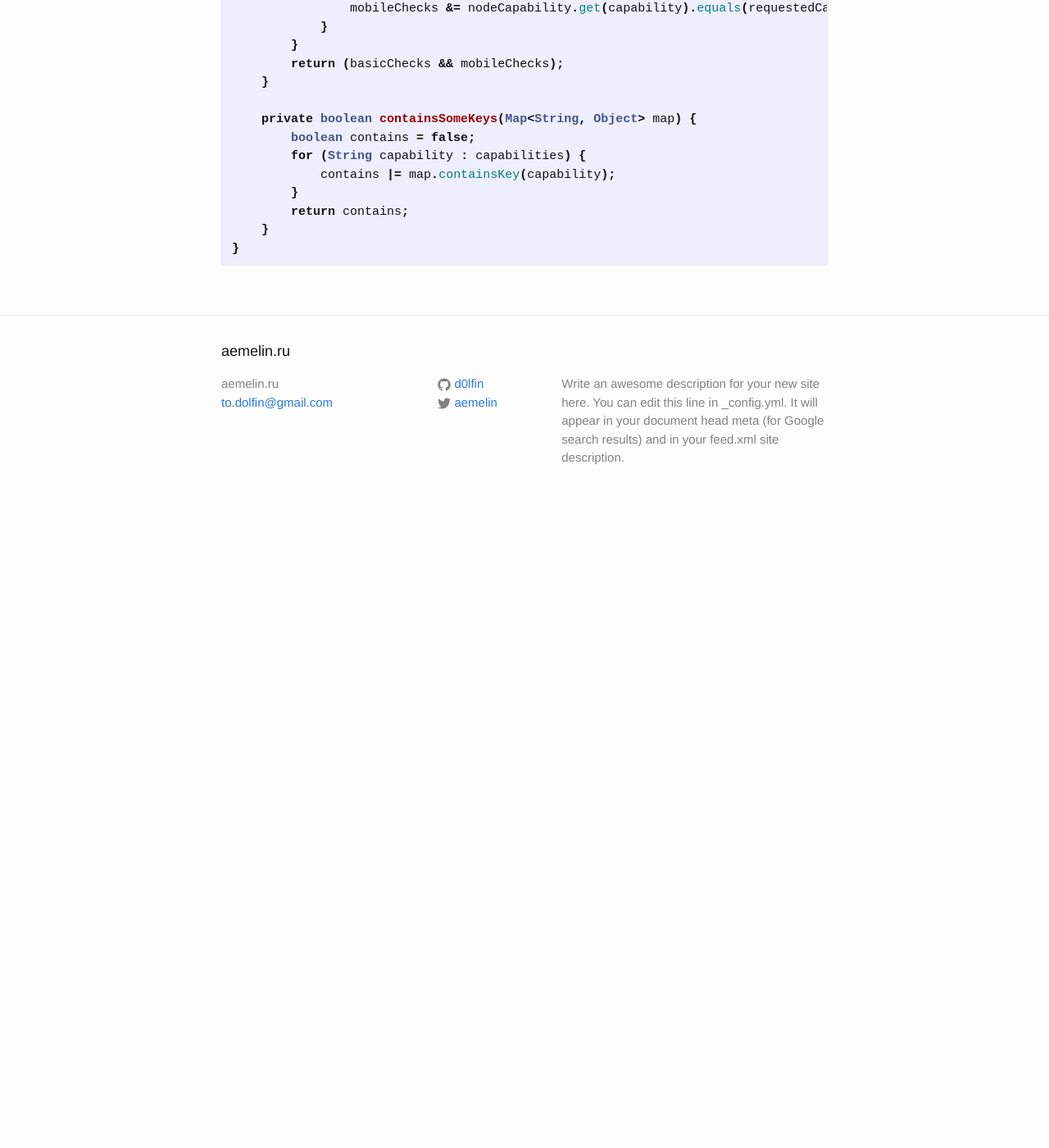
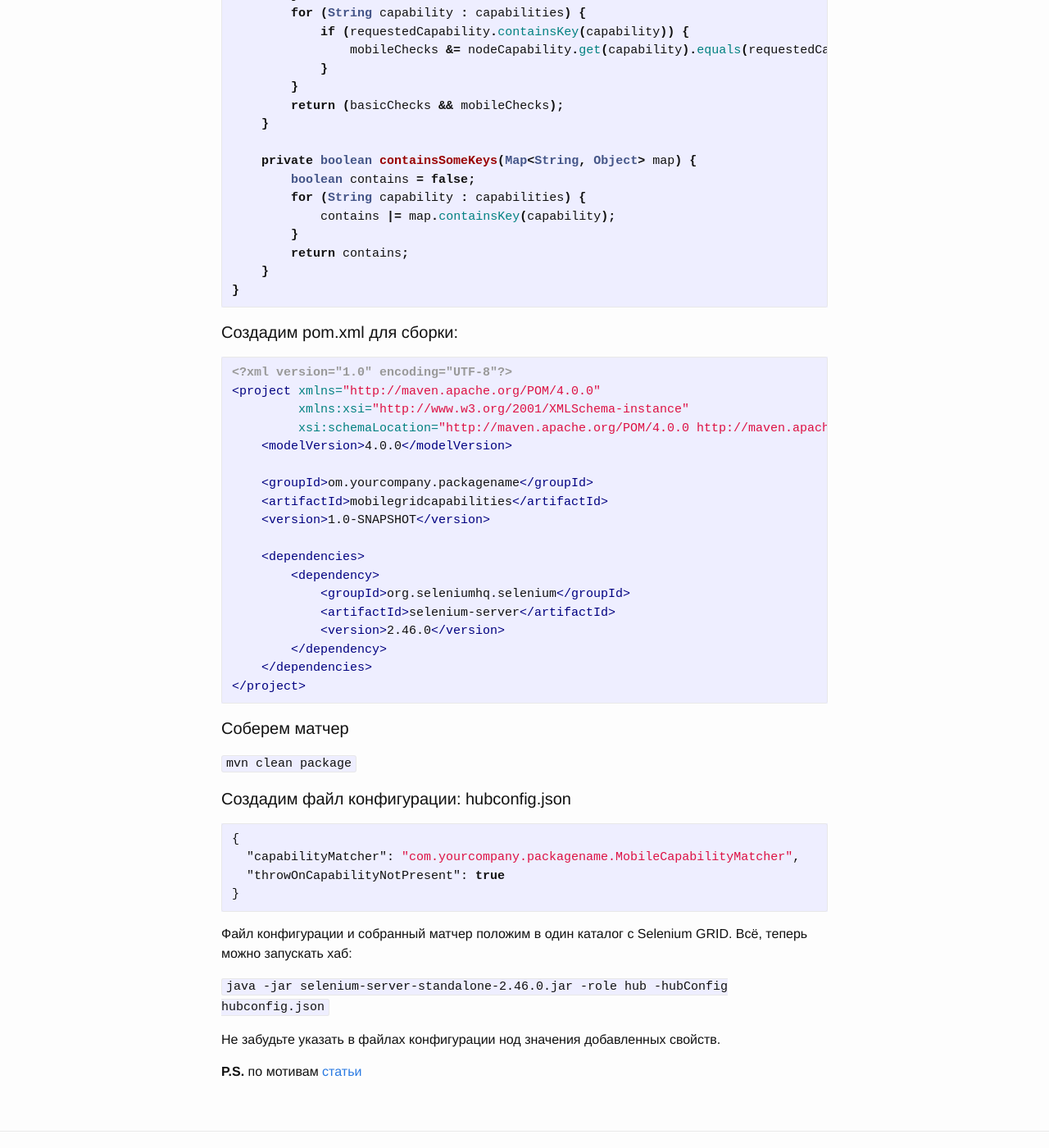
Before and after one commit to d0lfin/d0lfin.github.io, a Jekyll site: the page built from _posts/2016-06-16-selenium-grid-custom-capability-matcher.md, in a window 1280 px wide and 1400 px high, scrolled down 821 px. Shown: the whole window at 82% size. Built offline with Jekyll 4.4.1, drawn with Linux system fonts in a browser that asks for light colours; before the commit the page ends 1451 px from its top, so only the background shows below that; some of the changed text lies outside the part shown.

Commit message:
grid release

````diff
--- a/_posts/2016-06-16-selenium-grid-custom-capability-matcher.md
+++ b/_posts/2016-06-16-selenium-grid-custom-capability-matcher.md
@@ -1,7 +1,7 @@
 ---
 layout: post
 title: Пользовательские capabilities и Selenium GRID
-tags: [docker, ssh]
+tags: [java, selenium]
 ---
 [Selenium GRID](https://github.com/SeleniumHQ/selenium/wiki/Grid2) умеет работать со следующими capabilities:
 
@@ -10,9 +10,11 @@ tags: [docker, ssh]
 3. version (Browser version)
 4. applicationName (недокументированная capability)
 
-Но что делать, если у устройств, на которых запускаются тесты больше свойств и вы хотите запускать тесты на конкретных?
+Но что делать, если у устройств, на которых запускаются тесты, больше свойств,
+и вы хотите фильтровать запуск тестов по этим свойствам? Давайте разберемся.
 К примеру, на у телефонов есть размер экрана и архитектура процессора.
-Чтобы решить эту проблему, достаточно реализовать свой матчер для дополнительных capabilities:
+
+#### Реализуем свой матчер для дополнительных capabilities: MobileCapabilityMatcher.java
 
 ```java
 public class MobileCapabilityMatcher extends DefaultCapabilityMatcher {
@@ -45,3 +47,47 @@ public class MobileCapabilityMatcher extends DefaultCapabilityMatcher {
     }
 }
 ```
+
+#### Создадим pom.xml для сборки:
+
+```xml
+<?xml version="1.0" encoding="UTF-8"?>
+<project xmlns="http://maven.apache.org/POM/4.0.0"
+         xmlns:xsi="http://www.w3.org/2001/XMLSchema-instance"
+         xsi:schemaLocation="http://maven.apache.org/POM/4.0.0 http://maven.apache.org/xsd/maven-4.0.0.xsd">
+    <modelVersion>4.0.0</modelVersion>
+
+    <groupId>om.yourcompany.packagename</groupId>
+    <artifactId>mobilegridcapabilities</artifactId>
+    <version>1.0-SNAPSHOT</version>
+
+    <dependencies>
+        <dependency>
+            <groupId>org.seleniumhq.selenium</groupId>
+            <artifactId>selenium-server</artifactId>
+            <version>2.46.0</version>
+        </dependency>
+    </dependencies>
+</project>
+```
+
+#### Соберем матчер
+
+`mvn clean package`
+
+#### Создадим файл конфигурации: hubconfig.json
+
+```json
+{
+  "capabilityMatcher": "com.yourcompany.packagename.MobileCapabilityMatcher",
+  "throwOnCapabilityNotPresent": true
+}
+```
+
+Файл конфигурации и собранный матчер положим в один каталог с Selenium GRID. Всё, теперь можно запускать хаб:
+
+`java -jar selenium-server-standalone-2.46.0.jar -role hub -hubConfig hubconfig.json`
+
+Не забудьте указать в файлах конфигурации нод значения добавленных свойств.
+
+**P.S.** по мотивам [статьи](https://rationaleemotions.wordpress.com/2014/01/19/working-with-a-custom-capability-matcher-in-the-grid/)
````
